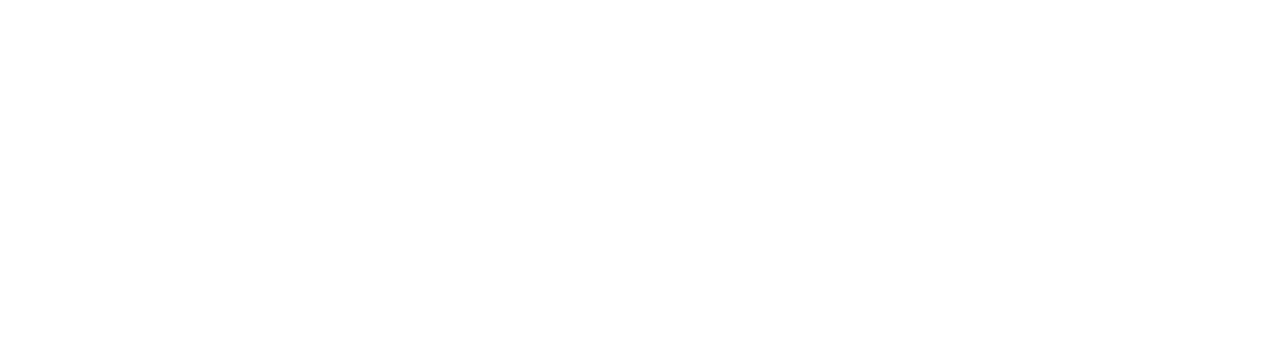
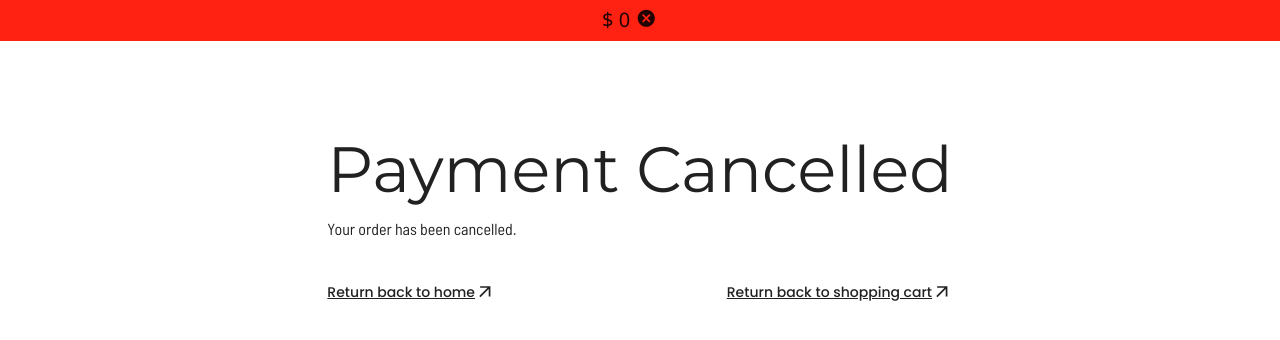
Before and after one commit to Dyslex7c/merncafe, a React (Create React App) app in the folder client/: page /cancel-order in a window 1280 px wide. Before the commit this address had no page. Shown: the top 340 px of the page. Built offline with nearby package versions, Linux system fonts and the light colour scheme; a web font is replaced by a local one.

Commit message:
Added payment successful and cancelled screens

```diff
--- a/client/src/App.js
+++ b/client/src/App.js
@@ -11,6 +11,8 @@
 import LoginPage from "screens/loginPage";
 import ProfilePage from "screens/profilepage";
 import FoodGalleryPage from "screens/FoodGallery";
+import CancelPage from "./screens/cancelPaymentPage";
+import CompletePaymentPage from "screens/completePayment";
 
 function App() {
   const mode = useSelector((state) => state.mode);
@@ -30,6 +32,8 @@
           <Route path="/food-gallery/:food" element={<FoodPage/>} />
           <Route path="/food-gallery" element={<FoodGalleryPage/>} />
           <Route path="/profile/:user" element={<ProfilePage/>} />
+          <Route path="/cancel-order" element={<CancelPage/>} />
+          <Route path="/complete-order" element={<CompletePaymentPage/>} />
         </Routes>
       </ThemeProvider>
       </BrowserRouter>
--- /dev/null
+++ b/client/src/screens/cancelPaymentPage/index.jsx
@@ -0,0 +1,64 @@
+import React from 'react'
+import { Box, Typography } from '@mui/material'
+import ArrowOutwardIcon from '@mui/icons-material/ArrowOutward';
+import CancelIcon from '@mui/icons-material/Cancel';
+import { useNavigate } from 'react-router-dom';
+import { useSelector } from 'react-redux';
+
+const CancelPage = () => {
+    const navigate = useNavigate();
+    const user = useSelector((state) => state.user);
+    const totalPrice = useSelector((state) => state.totalPrice);
+
+    return (
+        <Box display="flex" flexDirection="column" alignItems="center">
+            <Box width="100%" display="flex" flexDirection="row" bgcolor="#ff2212" p={1}>
+                <Typography sx={{
+                    marginLeft: "47%",
+                    marginRight: "0.5%"
+                }} variant='h4'>
+                    $ {totalPrice}
+                </Typography>
+                <CancelIcon/>
+            </Box>
+            <Box m={10}>
+                <Box display="flex" flexDirection="column">
+                    <Typography variant='h0'>
+                        Payment Cancelled
+                    </Typography>
+                    <Typography variant='h3b'>
+                        Your order has been cancelled.
+                    </Typography>
+                </Box>
+                <Box display="flex" flexDirection="row" justifyContent="space-between" marginTop={5}>
+                    <Typography display="flex" flexDirection="row" onClick={() => navigate("/")} sx={{
+                        textDecorationLine: "underline",
+                        "&:hover": {
+                            cursor: "pointer",
+                            color: "#005eff"
+                            },
+                    }} variant='h6'>
+                        Return back to home
+                        <Box>
+                            <ArrowOutwardIcon/>
+                        </Box>
+                    </Typography>
+                    <Typography display="flex" flexDirection="row" onClick={() => navigate(`/profile/${user.firstName}-${user.lastName}`)} sx={{
+                        textDecorationLine: "underline",
+                        "&:hover": {
+                            cursor: "pointer",
+                            color: "#005eff"
+                            },
+                    }} variant='h6'>
+                        Return back to shopping cart
+                        <Box>
+                            <ArrowOutwardIcon/>
+                        </Box>
+                    </Typography>
+                </Box>
+            </Box>
+        </Box>
+    )
+}
+
+export default CancelPage
--- /dev/null
+++ b/client/src/screens/completePayment/index.jsx
@@ -0,0 +1,82 @@
+import React from 'react'
+import { Box, IconButton, Typography } from '@mui/material'
+import ArrowOutwardIcon from '@mui/icons-material/ArrowOutward';
+import CheckCircleIcon from '@mui/icons-material/CheckCircle';
+import { useNavigate } from 'react-router-dom';
+import { useSelector } from 'react-redux';
+
+const styles = {
+
+    checkIcon: {
+      width: 600,
+      height: 600,
+    },
+
+  };
+
+const CancelPage = () => {
+    const navigate = useNavigate();
+    const user = useSelector((state) => state.user);
+    const totalPrice = useSelector((state) => state.totalPrice);
+    return (
+        <Box display="flex" flexDirection="column" alignItems="center">
+            <Box width="100%" display="flex" flexDirection="row" bgcolor="#004cff" p={1}>
+                <Typography sx={{
+                    marginLeft: "47%",
+                    marginRight: "0.5%",
+                    color: "white"
+                }} variant='h4'>
+                    $ {totalPrice}
+                </Typography>
+                <CheckCircleIcon sx={{
+                    color: "white"
+                }}/>
+            </Box>
+                <IconButton iconStyle = {styles.checkIcon}>
+                    <CheckCircleIcon sx={{
+                        fontSize: "4rem",
+                        color: "#00ff6e",
+                        margin: 5
+                        }}/>
+                </IconButton>
+            <Box m={1}>
+                <Box display="flex" flexDirection="column">
+                    <Typography variant='h0'>
+                        Payment Successful
+                    </Typography>
+                    <Typography variant='h3b'>
+                        Your order has been completed.
+                    </Typography>
+                </Box>
+                <Box display="flex" flexDirection="row" justifyContent="space-between" marginTop={5}>
+                    <Typography display="flex" flexDirection="row" onClick={() => navigate("/")} sx={{
+                        textDecorationLine: "underline",
+                        "&:hover": {
+                            cursor: "pointer",
+                            color: "#005eff"
+                            },
+                    }} variant='h6'>
+                        Return back to home
+                        <Box>
+                            <ArrowOutwardIcon/>
+                        </Box>
+                    </Typography>
+                    <Typography display="flex" flexDirection="row" onClick={() => navigate(`/profile/${user.firstName}-${user.lastName}`)} sx={{
+                        textDecorationLine: "underline",
+                        "&:hover": {
+                            cursor: "pointer",
+                            color: "#005eff"
+                            },
+                    }} variant='h6'>
+                        Return back to shopping cart
+                        <Box>
+                            <ArrowOutwardIcon/>
+                        </Box>
+                    </Typography>
+                </Box>
+            </Box>
+        </Box>
+    )
+}
+
+export default CancelPage
--- a/client/src/screens/profilepage/index.jsx
+++ b/client/src/screens/profilepage/index.jsx
@@ -8,8 +8,9 @@
 //import TabPanel from '@mui/lab/TabPanel';
 import { useNavigate } from 'react-router-dom';
 import { useDispatch, useSelector } from 'react-redux';
-import { setMode, setFoodData } from 'state';
+import { setMode, setFoodData, setTotalPrice } from 'state';
 import extendedFoodData from 'screens/FoodGallery/extendedFoodData';
+import axios from 'axios';
 
 const ProfilePage = () => {
 
@@ -34,8 +35,10 @@
         }
     }
 
+
     console.log(foodList);
-    const totalPrice = prices.reduce((pv, cv) => pv+cv, 0)
+    const Price = prices.reduce((pv, cv) => pv+cv, 0)
+    const totalPrice = Math.round((Price + Number.EPSILON)*100)/100;
 
     for (let i = 0; i<foodRate.length; i++)
     {
@@ -48,6 +51,18 @@
     const handleChange = (event, newValue) => {
         setValue(newValue);
     };
+
+    const handleSubmit = (event) => {
+        dispatch(setTotalPrice(totalPrice));
+
+        try {
+            axios.post("http://localhost:3001/", {totalPrice})
+        }
+        catch(err){
+            console.log(err);
+        }
+    }
+
 
     return (
         <Box>
@@ -225,12 +240,52 @@
                 </Grid>}
                 </Box>
             </Box>
-            <Typography>
-                {totalPrice}
-            </Typography>
-            <form action='http://localhost:3001/pay' method='post'>
-                <input type='submit' value="buy"/>
-            </form>
+            <Box>
+                <Typography variant='h1' m={2}>
+                    Lists Breakdown
+                </Typography>
+                {
+                    extendedFoodData.map((item) => {
+                        if (foodIndexes.includes(item.id) ) {
+                            return (
+                                <Box m={2}>
+                                <Box width="30%" display="flex" flexDirection="row" justifyContent="space-between">
+                                    <Typography variant='h7'>
+                                        {item.name}
+                                    </Typography>
+                                    <Typography variant='h7'>
+                                        $ {item.price}
+                                    </Typography>
+                                </Box>
+                                </Box>
+                            )
+                        }
+                    })
+                }
+                <Box m={2}>
+                <Box width="30%" display="flex" flexDirection="row" justifyContent="space-between" borderTop={`2px solid ${theme.palette.mode === "dark" ? "white" : "black"}`} paddingTop={2}>
+                    <Typography variant='h7'>
+                        Grand Total
+                    </Typography>
+                    <Typography variant='h7'>
+                        $ {totalPrice}
+                    </Typography>
+                </Box>
+                </Box>
+            </Box>
+            <Box m={2}>
+                <form action='http://localhost:3001/pay' method='post'>
+                    <input type='submit' style={{
+                        width: "225px",
+                        height: "40px",
+                        backgroundColor: "#005eff",
+                        border: "1px solid white",
+                        borderRadius: "4px",
+                        color: "white",
+                        fontStyle: "italic"
+                    }} onClick={handleSubmit} value="CONTINUE TO PAY WITH PAYPAL"/>
+                </form>
+            </Box>
         </Box>
   )
 }
--- a/client/src/state/index.js
+++ b/client/src/state/index.js
@@ -7,7 +7,8 @@
     foodData: null,
     rateInfo: [],
     reviewInfo: [],
-    listInfo: []
+    listInfo: [],
+    totalPrice: 0
 }
 
 export const authSlice = createSlice({
@@ -54,12 +55,15 @@
         deleteListInfo: (state, action) => {
             const idx = state.listInfo.findIndex((list) => list.email === state.user.email && list.foodId === action.payload);
             state.listInfo.splice(idx, 1);
+        },
+        setTotalPrice: (state, action) => {
+            state.totalPrice = action.payload;
         }
     }
 })
 
 export const { setMode, setFoodData, setLogin, setLogout, setRateInfo, refreshRateInfo, setReviewInfo, refreshReviewInfo,
-    deleteReviewInfo, deleteRateInfo, setListInfo, deleteListInfo
+    deleteReviewInfo, deleteRateInfo, setListInfo, deleteListInfo, setTotalPrice
  } =
   authSlice.actions;
 export default authSlice.reducer;
```
Also changed, not shown: 2 other files (tests, documents, lock files or other folders).
